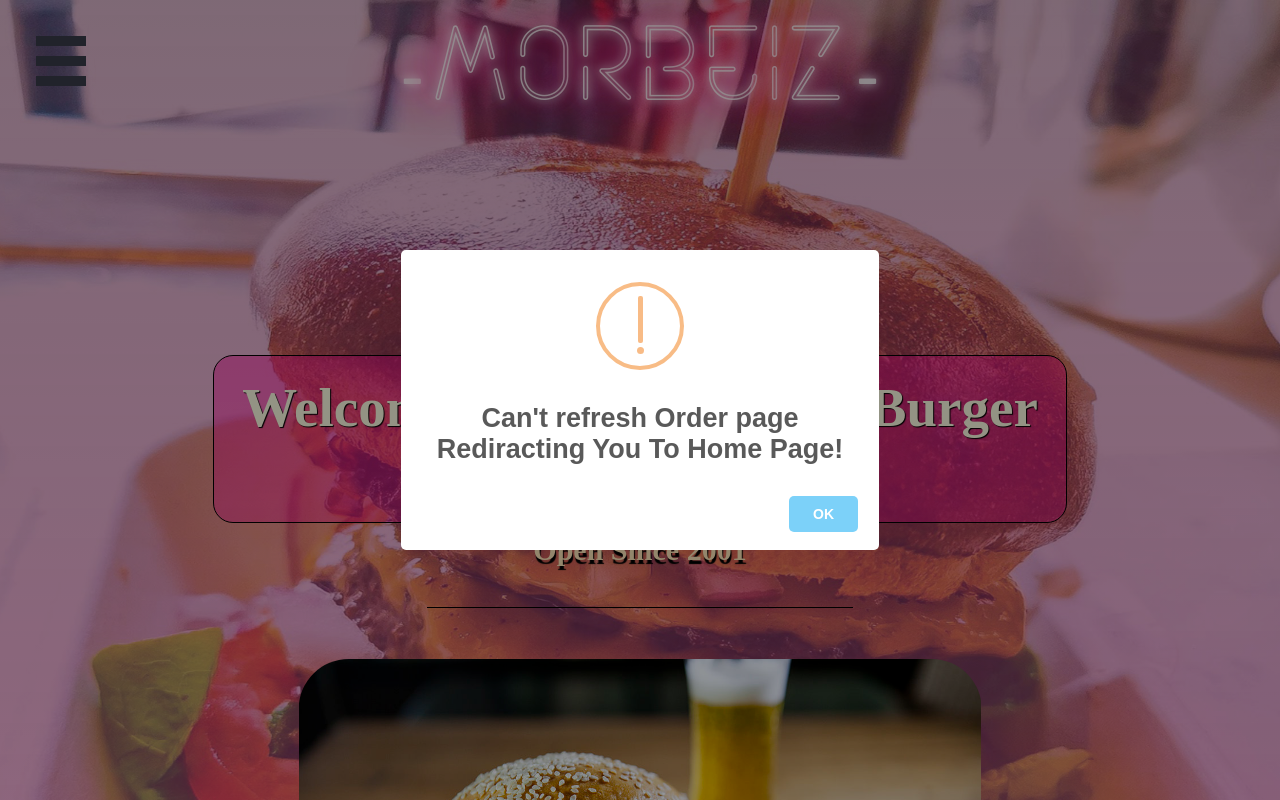
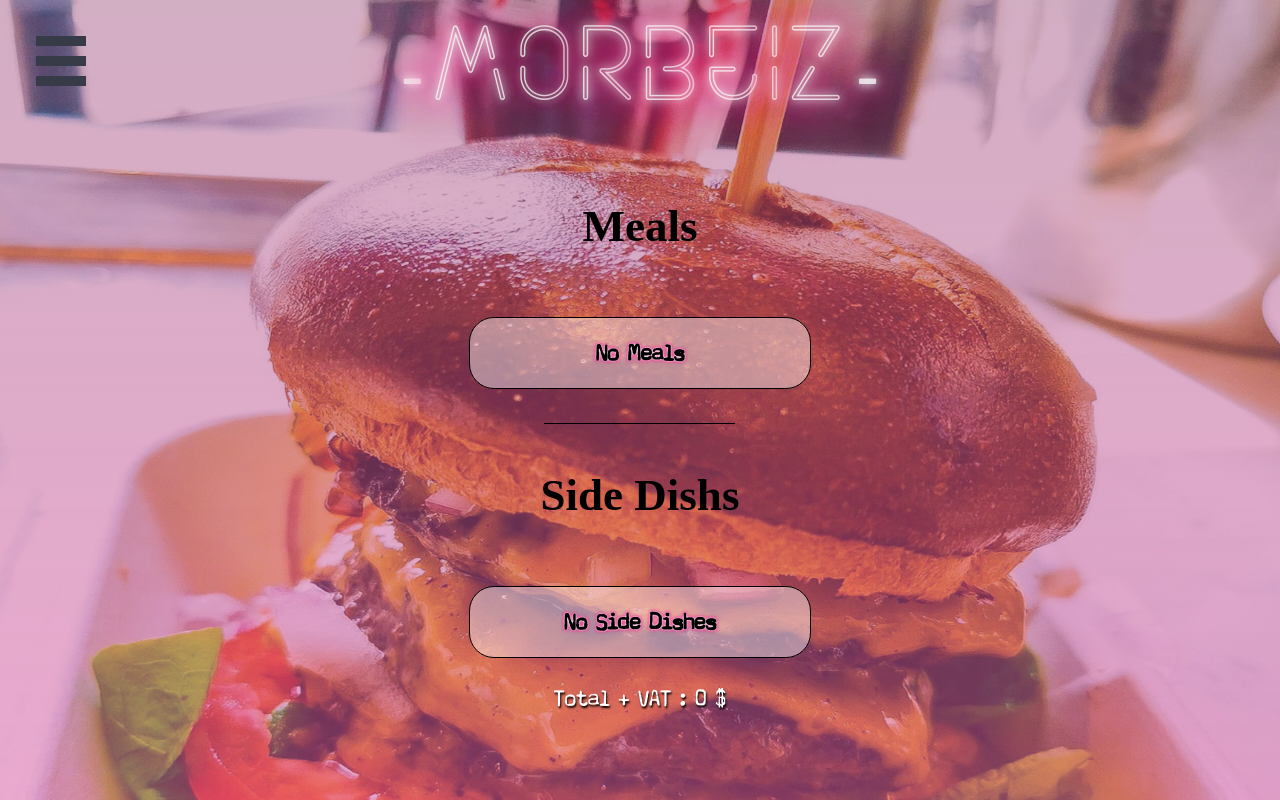
Before and after one commit to Eden-Hazani/Morbiez, a React (Create React App) app: page /orderPayment in a window 1280 px wide. Before the commit this address led to /home. Shown: the top 800 px of the page. Built offline with nearby package versions, Linux system fonts and the light colour scheme; a web font is replaced by a local one.

Commit message:
logic Fixes

```diff
--- a/src/components/addItem/addItem.css
+++ b/src/components/addItem/addItem.css
@@ -13,7 +13,7 @@
     font-size: 40px;
 }
 
-.burgerItem,.sideDish {
+.burgerItem,.sideDishItem {
     display: block;
     background-color: rgba(255, 255, 255, 0.322);
     border-radius: 25px;
@@ -39,7 +39,7 @@
 .items {
     margin-right: 50px;
     margin-left: 50px;
-    height: 400px;
+    height: 300px;
     overflow-y: auto;
     margin-bottom: 10px;
     overflow-x: hidden;
--- a/src/components/addItem/addItem.tsx
+++ b/src/components/addItem/addItem.tsx
@@ -122,7 +122,7 @@ export class AddItem extends Component<any,AddItemState>{
                         <div className ='sideDish'>
                             {this.state.sideDish.map(s=>
                                 <React.Fragment>
-                                    <div id={`${s.id}`}>
+                                    <div className='sideDishItem' id={`${s.id}`} key={s.id}>
                                         <div>{s.dishType}</div>
                                         <hr/>
                                         <div id={`Price${s.id}`}>Price: {s.price}$</div>
--- a/src/components/orderPayment/orderPayment.tsx
+++ b/src/components/orderPayment/orderPayment.tsx
@@ -37,15 +37,13 @@ export class OrderPayment extends Component<any,OrderPaymentState>{
         this.props.onHandleToUpdate(false)
         setTimeout(() => {
             this.setState({showText:true})
-              // this condition stops the mounting function if the user reached this page without getting into the menu page first.
-            if(this.state.toppings.length<1){
-                return
-            }
+
             // this function is inside the set timeout as the DIV with the id "totalPrice" is not yet constructed when the component mounts but only 2 secs afterwards
             let totalPrice = 0;
             for(let burger of this.state.burger){
                 totalPrice = totalPrice + burger.price
             }
+            if(this.state.toppings.length>=1){
                 let topping = this.state.toppings[this.state.toppings.length -1];
                 Object.values(topping).forEach(function(key,index){
                     if(index === 0){
@@ -53,31 +51,29 @@ export class OrderPayment extends Component<any,OrderPaymentState>{
                     }
                     totalPrice = totalPrice + (key*2)
                 })
+            }
             for(let dish of this.state.sideDish){
                 totalPrice = totalPrice + dish.price
             }
-            document.getElementById("totalPrice").innerHTML = `Total + VAT : ${Math.floor(totalPrice * 1.17)} $`;
+            const vatPrice = totalPrice *1.17;
+            document.getElementById("totalPrice").innerHTML = `Total + VAT : ${Math.floor(vatPrice)} $`;
         }, 2000);
     }
 
 
     public render(){
         const {showText} = this.state;
-        if(this.state.toppings.length<1){
-            swal({title: "Can't refresh Order page Rediracting You To Home Page!",icon: 'warning'})
-            return <Redirect to='/home'/>
-        }
         return(
             <div className='orderPayments'>
                 {showText === false && <div id='LoadingGif'></div>}
                 {showText &&
                     <React.Fragment>
                        <h3>Meals</h3>
-                       {this.state.burger.map(burger =>
+                       {this.state.burger.length>=1? this.state.burger.map(burger =>
                             this.state.toppings.map(topping =>
                                 burger.id === topping.id &&
                                 <div className='singleBurger' key={burger.id}>
-                                <div className='typeOfBurger'>{burger.burgerType}</div>
+                                <div className='typeOfBurger'>{burger.burgerType} - {burger.price}$</div>
                                 {this.state.toppings.length>=1? <div className='burgerToppings'>
                                         <hr/>
                                         <h3>Toppings:</h3>
@@ -95,13 +91,13 @@ export class OrderPayment extends Component<any,OrderPaymentState>{
                                     <span>Side - {burger.friedOnions || burger.mashedPotatos || burger.fries}</span>
                                 </div>
                             </div>
-                            ))}
+                            )):<div className ='sideDishesPicked'>No Meals</div>}
                             <hr/>
                             <h3>Side Dishs</h3>
                             {this.state.sideDish.length>=1?
                             <div className ='sideDishesPicked'>
                                 {this.state.sideDish.map(s =>
-                                <div>{s.dishType}</div>
+                                <div>{s.dishType} - {s.price}$</div>
                                 )}
                             </div>
                             :<div className ='sideDishesPicked'>No Side Dishes</div>}
```
Lines whose indentation alone changed are shown as unchanged.
